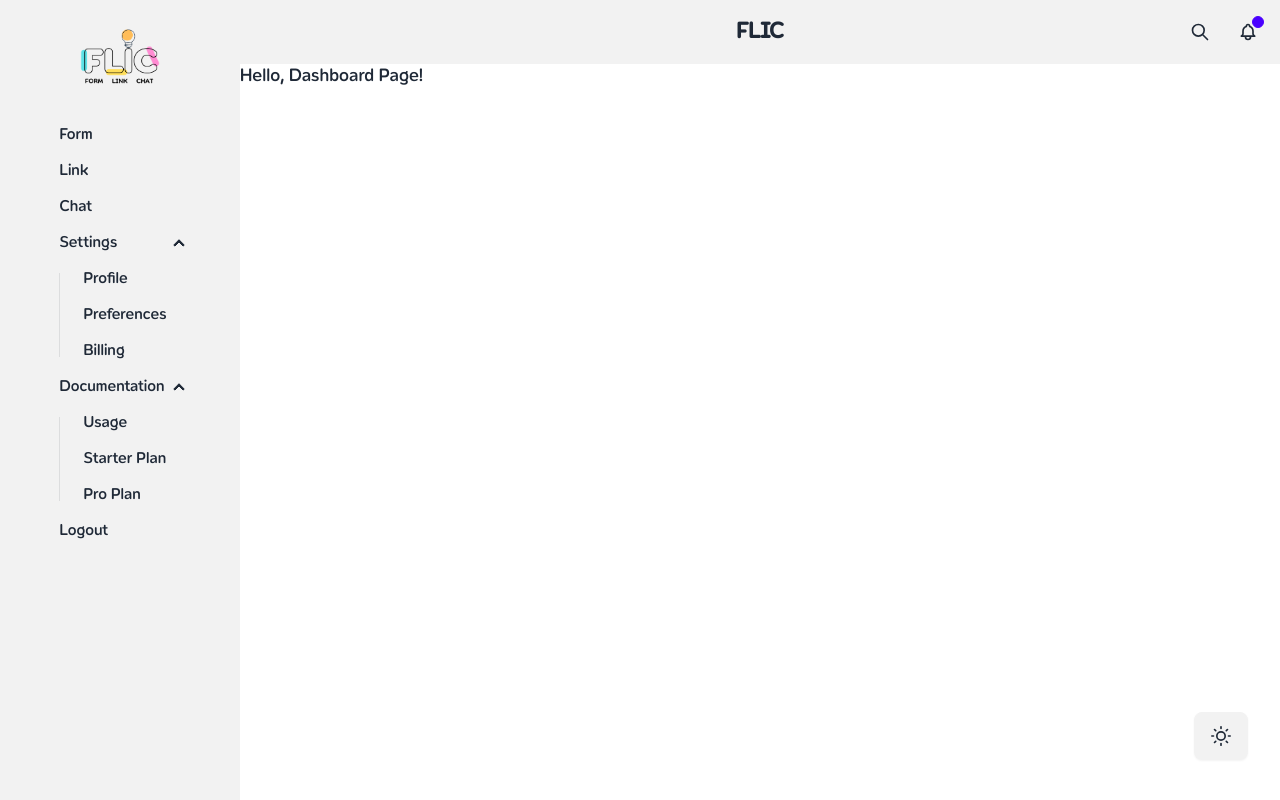
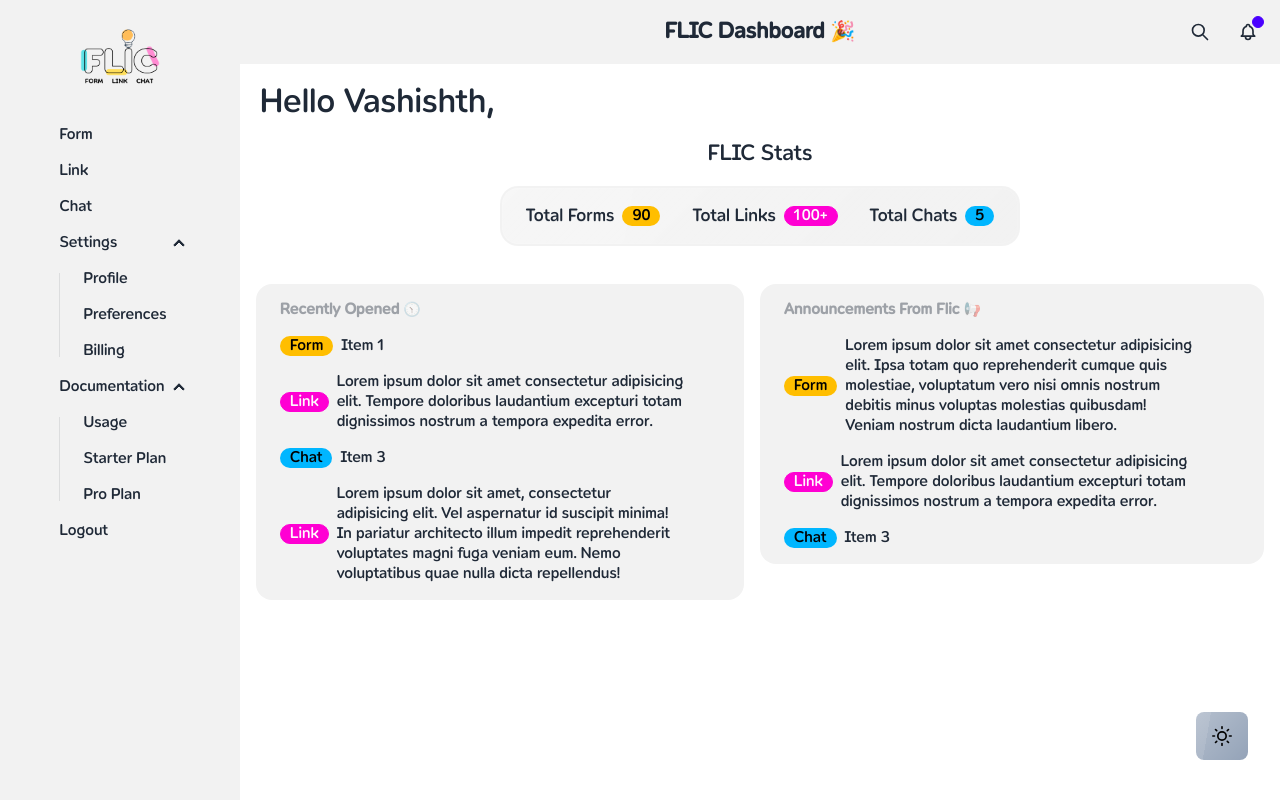
Before and after one commit to 0xvashishth/FLIC, a Next.js app in the folder client/: page /dashboard in a window 1280 px wide. Built offline with nearby package versions, Linux system fonts and the light colour scheme.

Commit message:
dashboard updated

```diff
--- a/client/app/components/clientUtils/SwitchTheme.tsx
+++ b/client/app/components/clientUtils/SwitchTheme.tsx
@@ -26,7 +26,7 @@
 
   return (
     <div
-      className="fixed z-50 bottom-10 right-8 flex justify-center items-center btn"
+      className="fixed bg-slate-400 text-black glass z-50 bottom-10 right-8 flex justify-center items-center btn"
       onClick={toggleTheme}
     >
       {theme === "dark" ? (
--- a/client/app/dashboard/form/page.tsx
+++ b/client/app/dashboard/form/page.tsx
@@ -1,4 +1,18 @@
 // `app/dashboard/page.tsx` is the UI for the `/dashboard` URL
 export default function Page() {
-    return <h1>Hello, Dashboard Form Page!</h1>
+  return (
+    <>
+      <ul className="menu menu-horizontal bg-base-200">
+        <li>
+          <a>Item 1</a>
+        </li>
+        <li>
+          <a>Item 2</a>
+        </li>
+        <li>
+          <a>Item 3</a>
+        </li>
+      </ul>
+    </>
+  );
 }
--- a/client/app/dashboard/layout.tsx
+++ b/client/app/dashboard/layout.tsx
@@ -42,7 +42,7 @@
             </div>
           </div>
           <div className="navbar-center">
-            <Link className="btn btn-ghost text-xl" href="/dashboard">FLIC</Link>
+            <Link className="btn btn-ghost text-xl" href="/dashboard">FLIC Dashboard 🎉</Link>
           </div>
           <div className="navbar-end">
             <button className="btn btn-ghost btn-circle">
--- a/client/app/dashboard/page.tsx
+++ b/client/app/dashboard/page.tsx
@@ -1,4 +1,53 @@
 // `app/dashboard/page.tsx` is the UI for the `/dashboard` URL
 export default function Page() {
-    return <h1>Hello, Dashboard Page!</h1>
+  return (
+    <div className="">
+      <div className="text-center my-5">
+        <div className="text-left">
+          <h1 className="text-3xl m-5">Hello Vashishth,</h1>
+          <div className="text-center text-xl m-2">FLIC Stats</div>
+        </div>
+        <ul className="glass m-3 menu menu-vertical md:menu-horizontal bg-base-200 rounded-box">
+          <li className="">
+            <div className="">
+              <a className="text-base">Total Forms</a>
+              <span className="badge badge-md badge-warning">90</span>
+            </div>
+          </li>
+          <li className="">
+            <div className="">
+              <a className="text-base">Total Links</a>
+              <span className="badge badge-md badge-secondary">100+</span>
+            </div>
+          </li>
+          <li className="">
+            <div className="">
+              <a className="text-base">Total Chats</a>
+              <span className="badge badge-md badge-info">5</span>
+            </div>
+          </li>
+        </ul>
+      </div>
+      <div className="flex m-2">
+      <div className="menu mx-auto">
+        <ul className="menu bg-base-200 rounded-box">
+  <li className="menu-title">Recently Opened 🕥</li>
+  <li><a><span className="badge badge-warning">Form</span>Item 1 </a></li>
+  <li><a><span className="badge badge-secondary">Link</span>Lorem ipsum dolor sit amet consectetur adipisicing elit. Tempore doloribus laudantium excepturi totam dignissimos nostrum a tempora expedita error.</a></li>
+  <li><a><span className="badge badge-info">Chat</span>Item 3</a></li>
+  <li><a><span className="badge badge-secondary">Link</span>Lorem ipsum dolor sit amet, consectetur adipisicing elit. Vel aspernatur id suscipit minima! In pariatur architecto illum impedit reprehenderit voluptates magni fuga veniam eum. Nemo voluptatibus quae nulla dicta repellendus!</a></li>
+</ul>
+        </div>
+        <div className="menu mx-auto">
+        <ul className="menu bg-base-200 rounded-box">
+  <li className="menu-title">Announcements From Flic 📢
+</li>
+  <li><a><span className="badge badge-warning">Form</span>Lorem ipsum dolor sit amet consectetur adipisicing elit. Ipsa totam quo reprehenderit cumque quis molestiae, voluptatum vero nisi omnis nostrum debitis minus voluptas molestias quibusdam! Veniam nostrum dicta laudantium libero. </a></li>
+  <li><a><span className="badge badge-secondary">Link</span>Lorem ipsum dolor sit amet consectetur adipisicing elit. Tempore doloribus laudantium excepturi totam dignissimos nostrum a tempora expedita error.</a></li>
+  <li><a><span className="badge badge-info">Chat</span>Item 3</a></li>
+</ul>
+        </div>
+      </div>
+    </div>
+  );
 }
```
